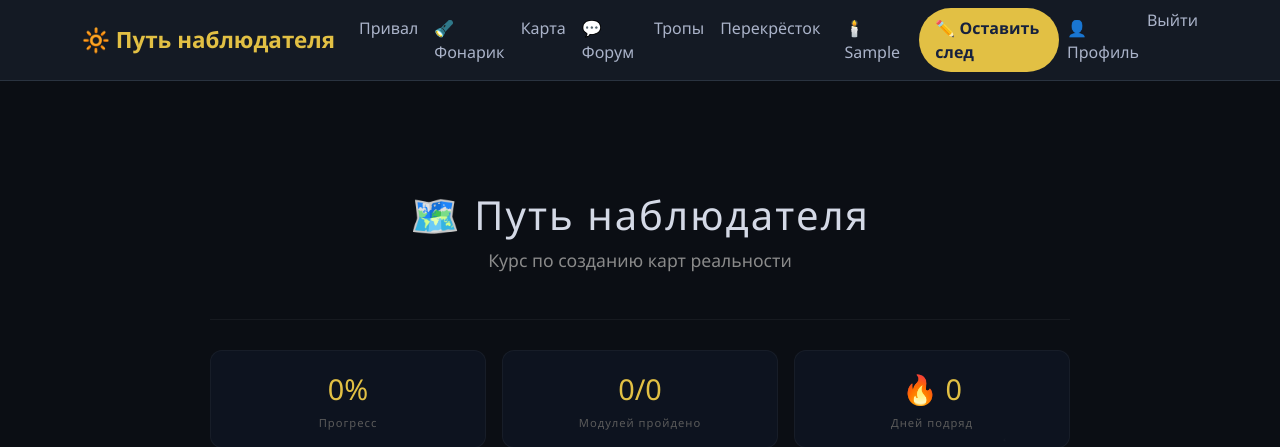
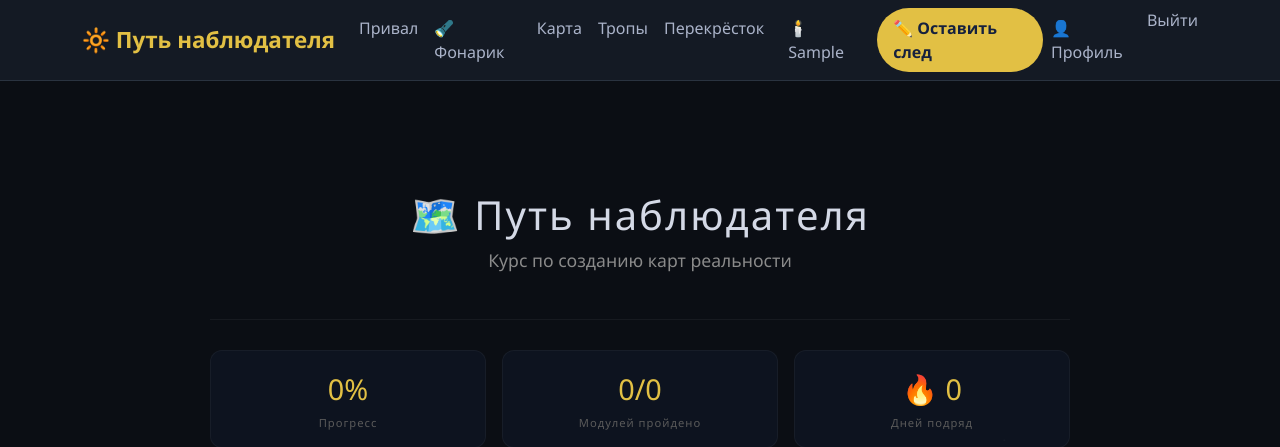
Before and after one commit to Aaantooon/Observatory, a Django app: page /course/ in a window 1280 px wide. Shown: the top 447 px of the page. Run offline with Django 5.2, Linux system fonts and the light colour scheme; the visitor is signed in with stand-in values (Sample User, id 1); data comes from the database, SQL or seed files in the repository; data that the repository does not hold is empty.

Commit message:
fix: remove forum link from navbar (forum disabled)

```diff
--- a/templates/base.html
+++ b/templates/base.html
@@ -158,7 +158,6 @@
                 <li class="nav-item"><a class="nav-link {% if request.path == '/' %}active{% endif %}" href="{% url 'home' %}">Привал</a></li>
                 <li class="nav-item"><a class="nav-link {% if '/flashlight/' in request.path %}active{% endif %}" href="{% url 'flashlight' %}">🔦 Фонарик</a></li>
                 <li class="nav-item"><a class="nav-link {% if '/map/' in request.path %}active{% endif %}" href="{% url 'map' %}">Карта</a></li>
-                <li class="nav-item"><a class="nav-link {% if '/forum/' in request.path %}active{% endif %}" href="{% url 'forum:index' %}">💬 Форум</a></li>
                 <li class="nav-item"><a class="nav-link {% if '/put/' in request.path %}active{% endif %}" href="{% url 'put' %}">Тропы</a></li>
                 <li class="nav-item"><a class="nav-link {% if '/about/' in request.path %}active{% endif %}" href="{% url 'about' %}">Перекрёсток</a></li>
 
```
